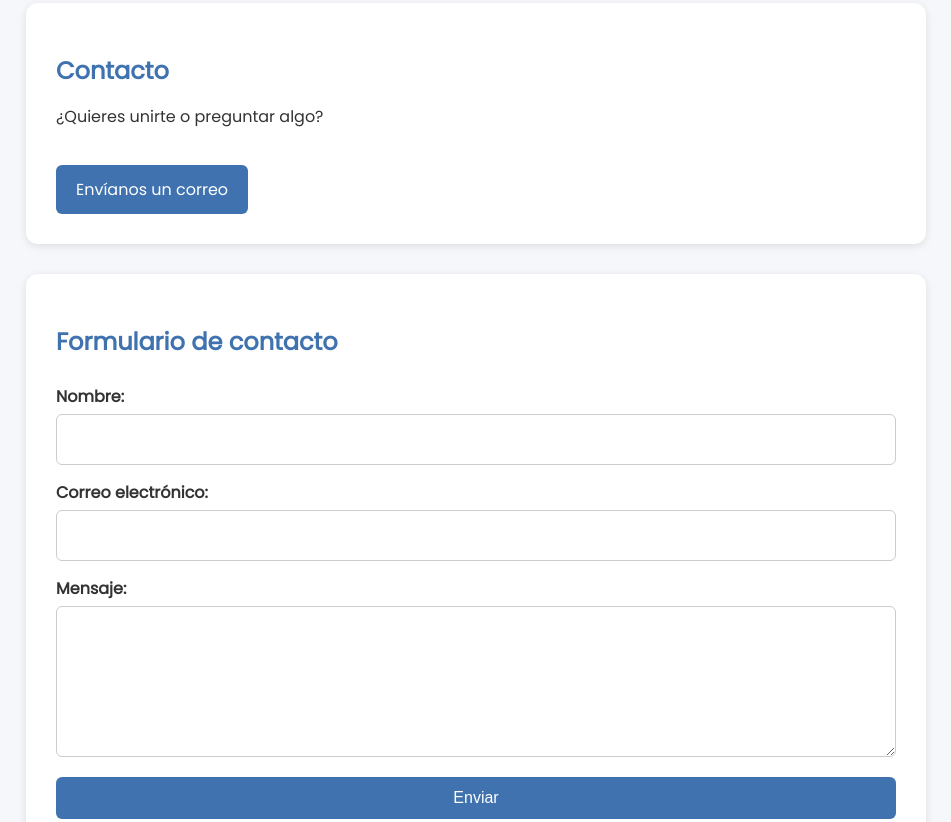
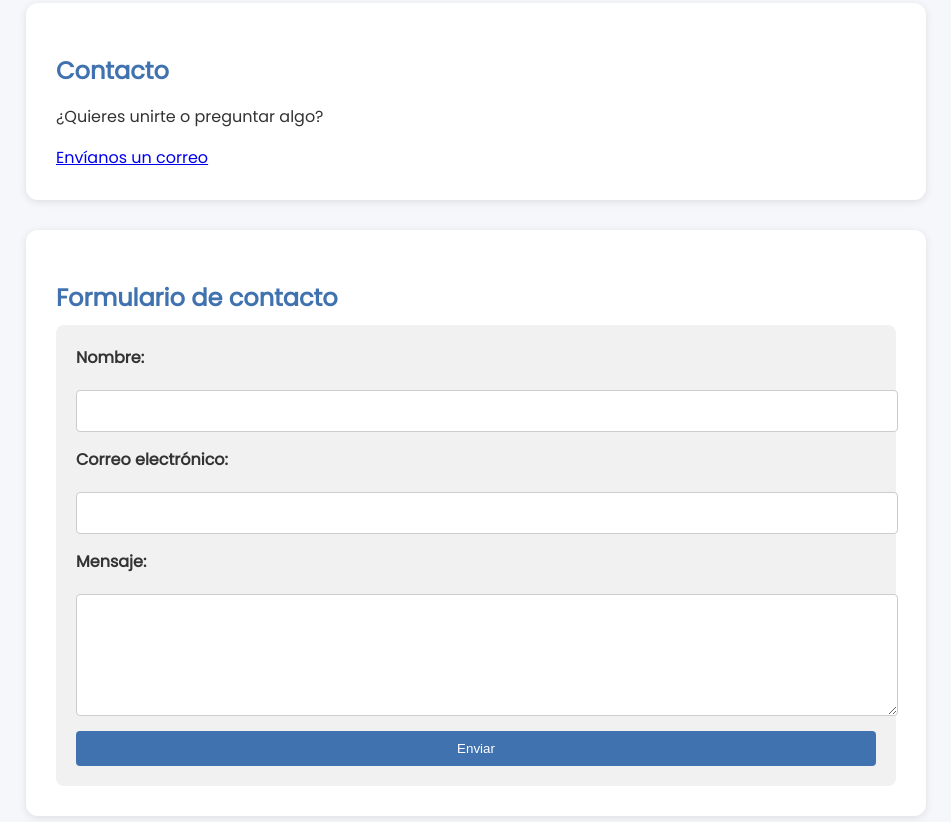
Before and after one commit to ClubBaleardEsgrima/web-esgrima, a plain HTML site: page index.html in a window 1280 px wide. Shown: the part 825-1647 px from the top of the page, without its empty margins (164-1115 px from the left). Drawn offline with Linux system fonts and the light colour scheme.

Commit message:
Update Style.css

```diff
--- a/Style.css
+++ b/Style.css
@@ -48,39 +48,38 @@ section {
 }
 
 form {
+  background-color: #f1f1f1;
+  padding: 20px;
+  border-radius: 8px;
   display: flex;
-  flex-direction: column;
+  flex-direction: column; /* Organiza los elementos en vertical */
+  gap: 15px; /* Espacio entre elementos */
 }
 
-label {
-  margin-top: 15px;
+form label {
+  text-align: left;
+  font-weight: bold;
   margin-bottom: 5px;
-  font-weight: bold;
 }
 
 input, textarea {
-  padding: 12px;
+  width: 100%;
+  padding: 10px;
   border: 1px solid #ccc;
-  border-radius: 6px;
+  border-radius: 4px;
   font-family: inherit;
-  font-size: 1em;
 }
 
-.btn-azul {
+button {
   background-color: #3f72af;
   color: white;
-  text-decoration: none;
-  padding: 12px 20px;
-  margin-top: 20px;
+  padding: 10px 15px;
   border: none;
-  border-radius: 6px;
+  border-radius: 4px;
   cursor: pointer;
-  font-size: 1em;
-  display: inline-block;
-  transition: background-color 0.3s ease;
 }
 
-.btn-azul:hover {
+button:hover {
   background-color: #28527a;
 }
 
```
